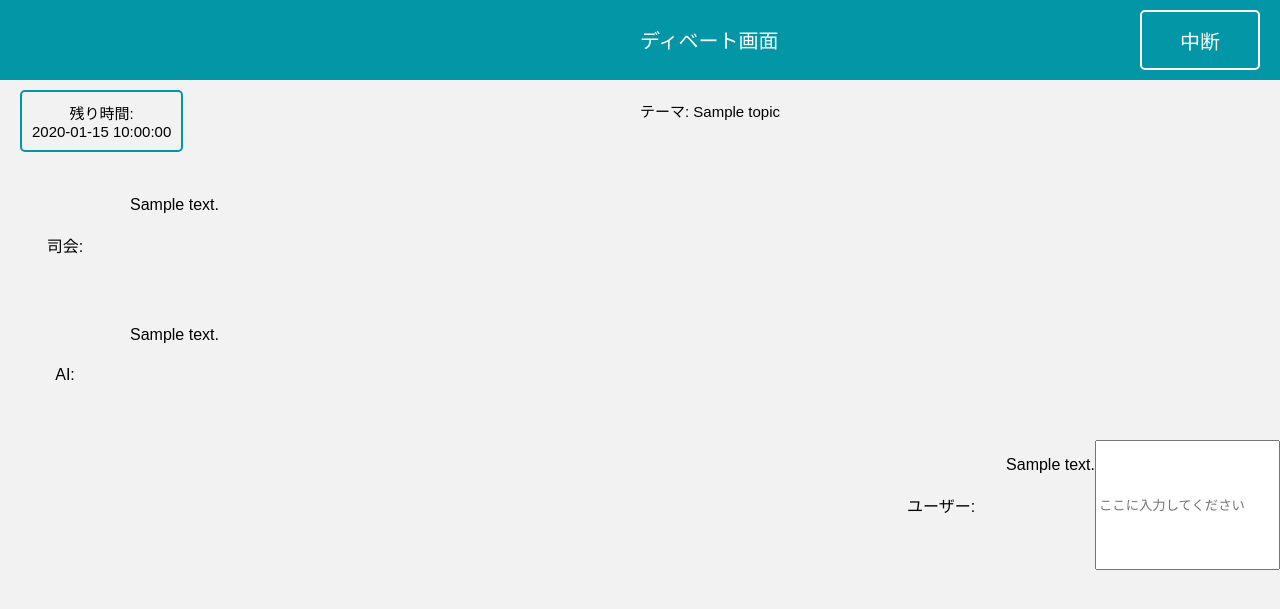
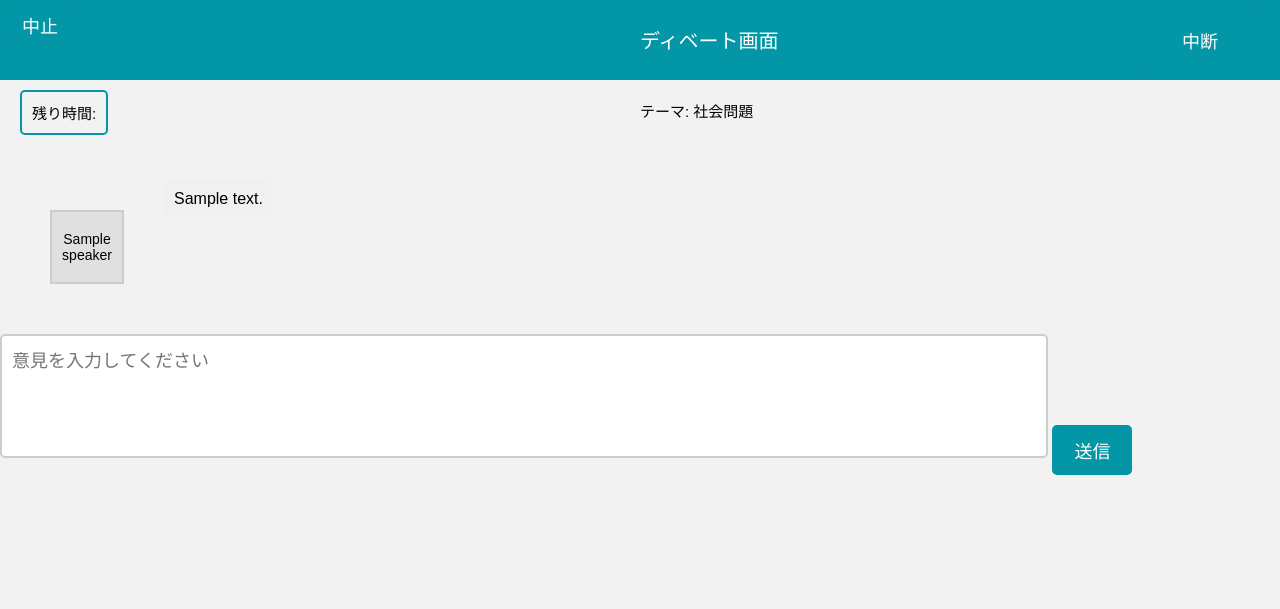
Before and after one commit to WaffleCollege/debuggers, a Flask app: template templates/debate.html in a window 1280 px wide. Shown: the top 609 px of the page. Run offline with Flask 3, Linux system fonts and the light colour scheme; tables that the repository leaves empty hold one stand-in row (values such as "Sample post"); the template is opened without the code that fills it: values that come from a table or form of the project are taken from there, most other values are stand-ins (such as "Sample title", 1, 10 or a date in 2020).

Commit message:
change_12/31

```diff
--- a/app.py
+++ b/app.py
@@ -1,26 +1,41 @@
-from flask import Flask
+from flask import Flask, redirect, url_for
 from extensions import db
+from models import AllDebate
 from mode import mode_bp
 from category import category_bp
 from debate import debate_bp
 
-def create_app():
-    app = Flask(__name__)
-    app.config['SQLALCHEMY_DATABASE_URI'] = 'sqlite:///database.db'
-    app.config['SQLALCHEMY_TRACK_MODIFICATIONS'] = False
+app = Flask(__name__)
+app.config['SQLALCHEMY_DATABASE_URI'] = 'sqlite:///database.db'
+app.config['SQLALCHEMY_TRACK_MODIFICATIONS'] = False
 
-    # データベース初期化
-    db.init_app(app)
+db.init_app(app)
 
-    # Blueprint の登録
-    app.register_blueprint(mode_bp)
-    app.register_blueprint(category_bp)
-    app.register_blueprint(debate_bp)
+# ブループリントの登録
+app.register_blueprint(mode_bp)
+app.register_blueprint(category_bp)
+app.register_blueprint(debate_bp)
 
-    return app
+@app.route('/')
+def home():
+    return redirect(url_for('mode.mode_selection'))
 
-if __name__ == '__main__':
-    app = create_app()
-    with app.app_context():
-        db.create_all()  # データベーステーブルを作成
+with app.app_context():
+    db.create_all()
+
+    # 初期データの挿入
+    if not AllDebate.query.first():
+        initial_data = AllDebate(
+            user_1="ユーザー",
+            user_2="AI",
+            mode="やさしい",
+            category="環境問題",
+            topic="環境問題について",
+            feedback="[]"
+        )
+        db.session.add(initial_data)
+        db.session.commit()
+        print("初期データを作成しました。")
+
+if __name__ == "__main__":
     app.run(debug=True)
--- a/debate.py
+++ b/debate.py
@@ -1,44 +1,74 @@
-from flask import Blueprint, render_template, request, redirect, url_for
+from flask import Blueprint, request, render_template, redirect, url_for
 from extensions import db
-import openai
+from models import AllDebate
 
-debate_bp = Blueprint('debate', __name__)
+try:
+    import openai
+    OPENAI_AVAILABLE = True
+except ImportError:
+    OPENAI_AVAILABLE = False
 
-openai.api_key = "your_openai_api_key"
+debate_bp = Blueprint('debate', __name__, url_prefix='/debate')
 
-debate_data = {
-    "id": 1,
-    "topic": "環境問題について",
-    "time": "03:00",
-    "moderator_message": "これからディベートを開始します。",
-    "ai_message": "私は反対の立場です。",
-    "user_message": ""
-}
-
+if OPENAI_AVAILABLE:
+    openai.api_key = None
 
 def generate_ai_response(prompt):
-    response = openai.Completion.create(
-        engine="text-davinci-003",
-        prompt=prompt,
-        max_tokens=300,
-        temperature=0.7,
-    )
-    return response.choices[0].text.strip()
+    if not OPENAI_AVAILABLE or not openai.api_key:
+        return "AI応答を生成できませんでした。"
+    try:
+        response = openai.Completion.create(
+            engine="text-davinci-003",
+            prompt=prompt,
+            max_tokens=300,
+            temperature=0.7,
+        )
+        return response.choices[0].text.strip()
+    except Exception:
+        return "AI応答を生成できませんでした。"
+
+import json
 
 @debate_bp.route('/debate', methods=['GET', 'POST'])
 def debate():
+    debate = AllDebate.query.first()
+    if not debate:
+        return "ディベートデータが存在しません", 404
+
     if request.method == 'POST':
-        user_message = request.form.get('debate.user_message')
+        user_message = request.form.get('user_message')
         if user_message:
-            debate_data["user_message"] = user_message
-            prompt = f"テーマ: {debate_data['topic']}\nユーザーの意見: {user_message}\nAIの反論:"
-            debate_data["ai_message"] = generate_ai_response(prompt)
+            try:
+                feedback_list = json.loads(debate.feedback) if debate.feedback else []
+            except json.JSONDecodeError:
+                feedback_list = []
 
-    return render_template('debate.html', debate=debate_data)
+            feedback_list.append({"speaker": "ユーザー", "message": user_message})
 
-@debate_bp.route('/interrupt_debate/<int:debate_id>', methods=['POST'])
+            feedback_list.append({"speaker": "司会", "message": "次はAIの応答です。"})
+
+            ai_response = generate_ai_response(user_message)
+            feedback_list.append({"speaker": "AI", "message": ai_response})
+
+            debate.feedback = json.dumps(feedback_list)
+            db.session.commit()
+
+    try:
+        feedback_list = json.loads(debate.feedback) if debate.feedback else []
+    except json.JSONDecodeError:
+        feedback_list = []
+
+    if len(feedback_list) == 0:
+        feedback_list.append({"speaker": "司会", "message": f"これから、テーマ「{debate.category}」についてディベートを開始します。"
+                                                       f"賛成側の「AI」さん、主張を始めてください。時間制限は3分です。"})
+
+    return render_template('debate.html', debate=debate, feedback=feedback_list)
+
+
+@debate_bp.route('/interrupt/<int:debate_id>', methods=['POST'])
 def interrupt_debate(debate_id):
-    """ディベートを中断"""
-    if debate_id == debate_data["id"]:
-        debate_data["moderator_message"] = "ディベートが中断されました。"
-    return redirect(url_for('debate.debate'))
+    debate = AllDebate.query.get(debate_id)
+    if debate:
+        db.session.commit()
+
+    return redirect(url_for('mode.mode_selection'))
--- a/static/debate.css
+++ b/static/debate.css
@@ -7,7 +7,9 @@
     font-size: 20px;
     height: 30px;
 }
-
+.debate-dialog{
+    margin-top: 100px;
+}
 .interrupt{
     position: absolute;
     right: 20px;
@@ -19,6 +21,12 @@
     border: 2px solid white;
     border-radius: 5px;
     background: none;
+}
+.chat-box {
+    display: flex;
+    flex-direction: column;
+    gap: 20px;
+    margin: 20px;
 }
 
 .time-theme{
@@ -43,29 +51,65 @@
     margin-top: 20px;
     font-size: 15px;
 }
-
-.debate-dialog{
-    margin-top: 100px;
+.chat-entry {
+    display: flex;
+    align-items: flex-start;
+    gap: 10px;
 }
 
-.chat-entry-moderator{
-    display: flex;
+.chat-entry.left {
+    justify-content: flex-start;
 }
 
-.chat-entry-ai{
-    display: flex;
+.chat-entry.right {
+    justify-content: flex-end;
 }
 
-.chat-entry-user{
-    display: flex;
-    justify-content: right;
-}
-
-.speaker{
-    width:70px;
+.speaker {
+    width: 70px;
     height: 70px;
     margin: 30px;
     display: flex;
     justify-content: center;
     align-items: center;
+    background-color: #e0e0e0;
+    border: 2px solid #ccc;
+    border-radius: 0; /* 四角形に設定 */
+    text-align: center;
+    font-size: 14px;
 }
+
+
+.message {
+    max-width: 60%;
+    padding: 10px;
+    border-radius: 10px;
+    background-color: #f0f0f0;
+}
+
+
+
+textarea[name="user_message"] {
+    width: 80%; /* 幅を80%に設定 */
+    height: 100px; /* 高さを大きく設定 */
+    font-size: 18px; /* フォントサイズを大きく設定 */
+    padding: 10px; /* 内側の余白を設定 */
+    border: 2px solid #ccc; /* 境界線を太く設定 */
+    border-radius: 5px; /* 角を丸める */
+    resize: none; /* サイズ変更を無効化 */
+}
+
+button[type="submit"] {
+    font-size: 18px; /* ボタン内の文字サイズを大きく設定 */
+    padding: 10px 20px; /* ボタンの上下左右の余白を設定 */
+    background-color: #0396A6; /* 背景色を設定 */
+    color: white; /* 文字色を白に設定 */
+    border: 2px solid #0396A6; /* ボーダーを背景と同じ色に設定 */
+    border-radius: 5px; /* 角を丸める */
+    cursor: pointer; /* マウスオーバー時にポインタを表示 */
+}
+
+button[type="submit"]:hover {
+    background-color: #027a85; /* ホバー時の背景色 */
+    border-color: #027a85; /* ホバー時のボーダー色 */
+}
--- a/templates/debate.html
+++ b/templates/debate.html
@@ -2,48 +2,44 @@
 <html lang="ja">
 
 <head>
-  <meta charset="UTF-8">
-  <meta name="viewport" content="width=device-width, initial-scale=1.0"> <!-- モバイルデバイス対応 -->
-  <title>ディベートアプリ（仮）</title> <!-- 後で変えましょう！ -->
-  <link rel="stylesheet" href="{{ url_for('static', filename='styles.css') }}">
-  <link rel="stylesheet" href="{{ url_for('static', filename='debate.css') }}"> <!-- 追加した -->
-  <script src="static/script.js" defer></script>
-  <script src="static/debate.js" defer></script> <!-- 追加した -->
+    <meta charset="UTF-8">
+    <meta name="viewport" content="width=device-width, initial-scale=1.0">
+    <title>ディベートアプリ（仮）</title>
+    <link rel="stylesheet" href="{{ url_for('static', filename='styles.css') }}">
+    <link rel="stylesheet" href="{{ url_for('static', filename='debate.css') }}">
 </head>
+
 <body>
     <header>
         <p class="debate-header">ディベート画面</p>
-        <div class="interrupt-button">
-            <!-- 中断ボタン -->
-            <form action="{{ url_for('debate.interrupt_debate', debate_id=debate.id) }}" method="post" id="interrupt-form">
-                <button class="interrupt" type="submit" onclick="return confirm('ディベートを中断しますか？')">中断</button>
+        <div class="button-group">
+            <form action="{{ url_for('mode.mode_selection') }}" method="GET" class="button-form">
+                <button type="submit" class="interrupt">中断</button>
+            </form>
+            <form action="{{ url_for('mode.mode_selection') }}" method="GET" class="button-form">
+                <button type="submit" class="stop">中止</button>
             </form>
         </div>
     </header>
+
     <main>
         <div class="time-theme">
             <p class="time">残り時間:<br>{{ debate.time }}</p>
-            <p class="theme">テーマ: {{ debate.topic }}</p>
+            <p class="theme">テーマ: {{ debate.category }}</p>
         </div>
         <div class="debate-dialog">
             <div class="chat-box">
-            <!-- 司会とAIの発言 -->
-            <div class="chat-entry-moderator">
-                <p class="speaker">司会:</p>
-                <p>{{ debate.moderator_message }}</p>
+                {% for message in feedback %}
+                    <div class="chat-entry {{ 'left' if message.speaker != 'ユーザー' else 'right' }}">
+                        <div class="speaker">{{ message.speaker }}</div>
+                        <div class="message">{{ message.message }}</div>
+                    </div>
+                {% endfor %}
             </div>
-            <div class="chat-entry-ai">
-                <p class="speaker">AI:</p>
-                <p>{{ debate.ai_message }}</p>
-            </div>
-
-            <!-- ユーザーの発言 -->
-            <div class="chat-entry-user">
-                <p class="speaker">ユーザー:</p>
-                <p>{{ debate.user_message }}</p>
-                <input type="text" id="debate.user_message" name="debate.user_message" placeholder="ここに入力してください">
-            </div>
-            </div>
+            <form action="{{ url_for('debate.debate') }}" method="POST">
+                <textarea name="user_message" placeholder="意見を入力してください"></textarea>
+                <button type="submit">送信</button>
+            </form>
         </div>
     </main>
 </body>
```
Also changed, not shown: category.py (+12 -25 lines), mode.py (+11 -13 lines), models.py (added, +17 -0 lines), templates/category.html (+15 -31 lines), templates/mode.html (+5 -9 lines), database.db (added), instance/database.db, 2 other files.
